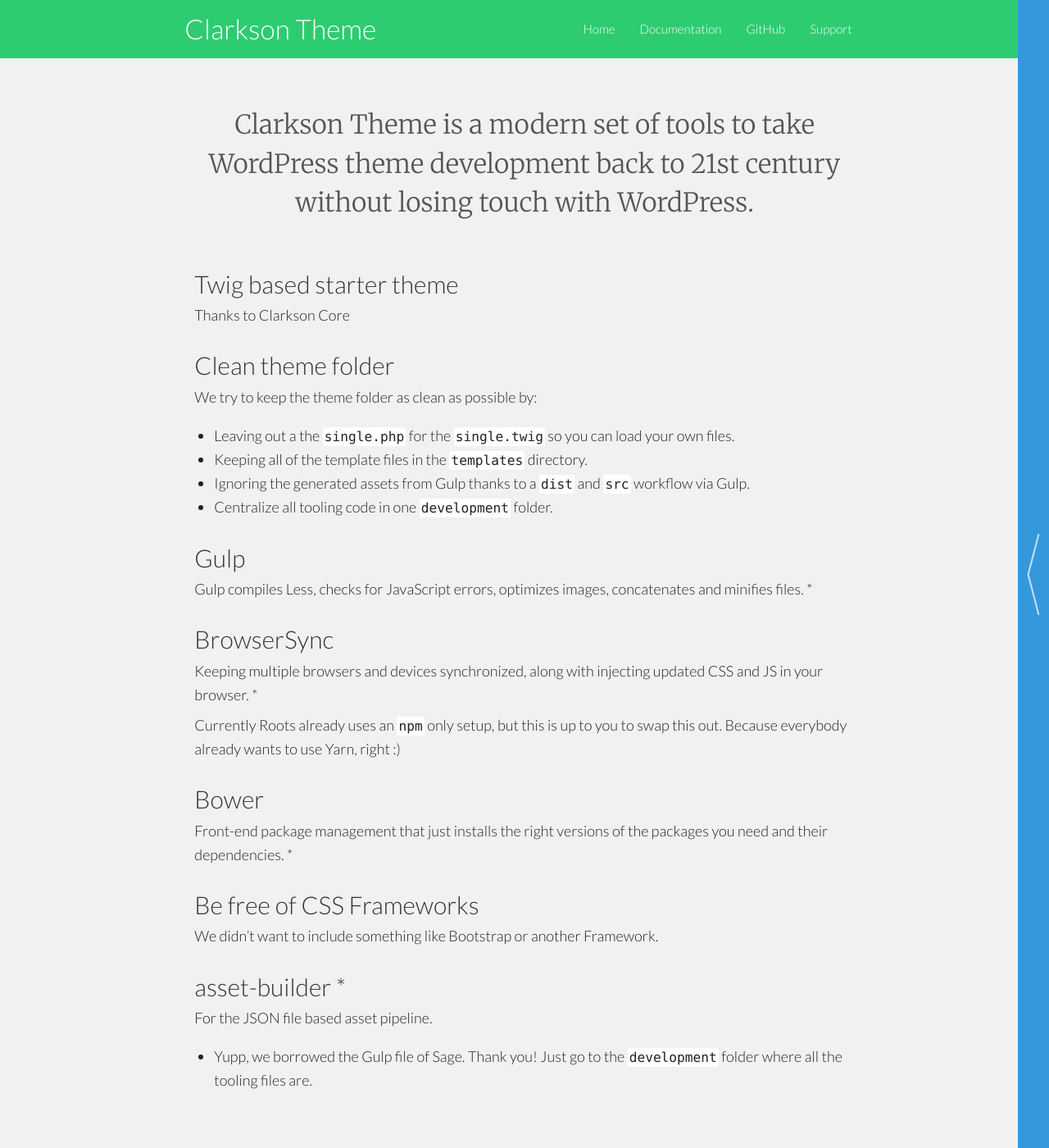
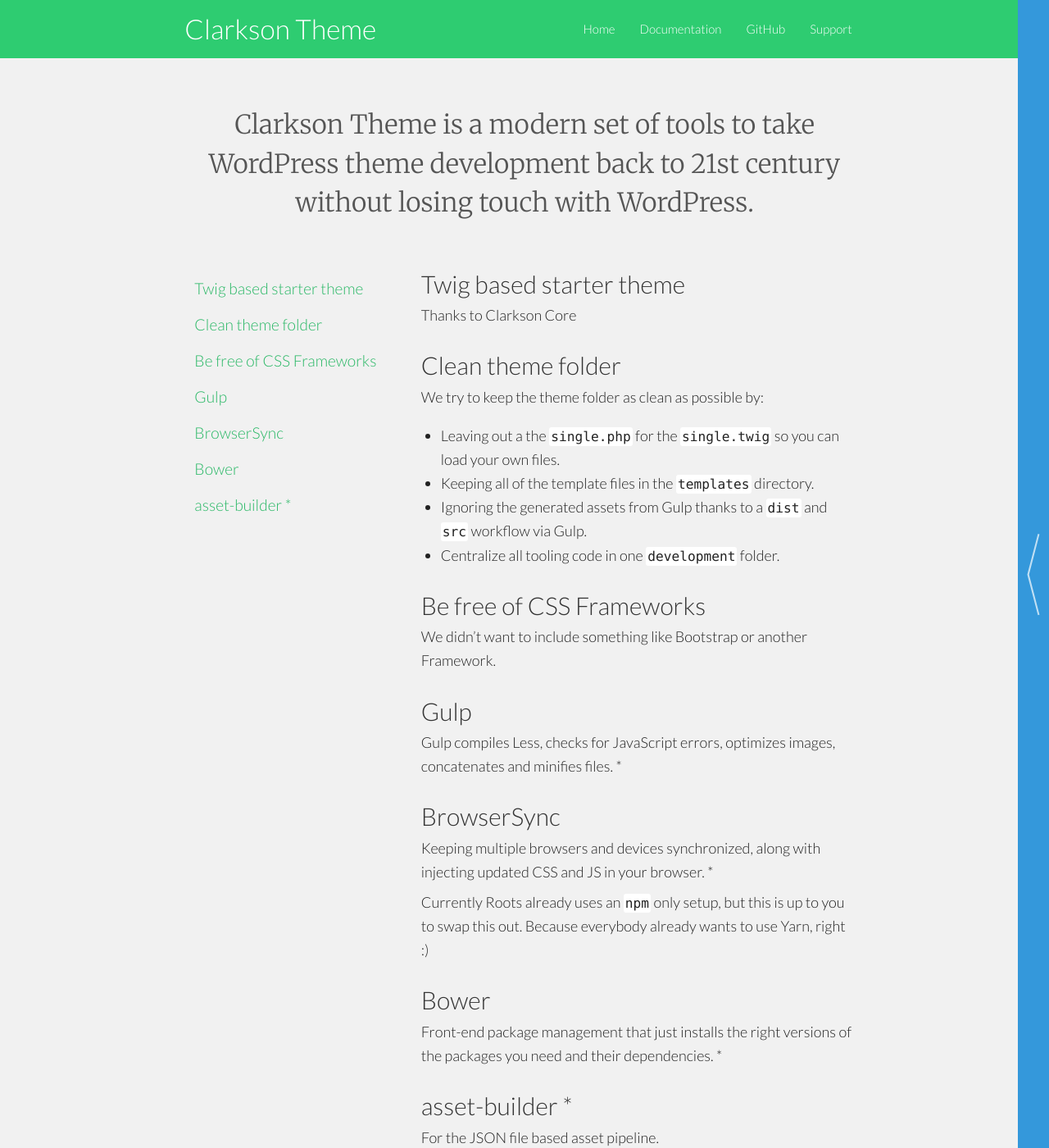
Before and after one commit to level-level/Clarkson-Theme, a Jekyll site: the page built from theme/index.md, in a window 1280 px wide and 1400 px high. Shown: the whole window at 82% size. Built offline with Jekyll 4.4.1, drawn with Linux system fonts in a browser that asks for light colours; some web fonts are replaced; part of the change alters nothing that is shown.

Commit message:
add toc to home landing page

```diff
--- a/_layouts/home.html
+++ b/_layouts/home.html
@@ -12,7 +12,7 @@ layout: default
     <div class="col s12 m4">
         <div class="menu menu-toc toc"></div>
     </div>
-    <div class="col s12 m12 content-text flow-text">
+    <div class="col s12 m8 content-text flow-text">
         {{content}}
     </div>
 </div>
--- a/js/main.js
+++ b/js/main.js
@@ -113,9 +113,21 @@ function options () {
                     $body.find('a').css('cursor', 'auto');
                     $container.html($content);
                     options();
+                    init_toc();
                 }
             }
 
         }).data('smoothState');
-    // js/main.js moet het in
+    function init_toc(){
+        $('.toc').toc({
+            'selectors': 'h2', //elements to use as headings
+            'container': '.content-text', //element to find all selectors in
+            'smoothScrolling': true, //enable or disable smooth scrolling on click
+            'itemClass': function(i, heading, $heading, prefix) { // custom function for item class
+                return 'menu-item';
+            }
+        });
+    }
+
+    init_toc();
 })(jQuery);
--- a/theme/index.md
+++ b/theme/index.md
@@ -20,6 +20,9 @@ We try to keep the theme folder as clean as possible by:
 - Ignoring the generated assets from Gulp thanks to a `dist` and `src` workflow via Gulp.
 - Centralize all tooling code in one `development` folder.
 
+## Be free of CSS Frameworks
+We didn't want to include something like Bootstrap or another Framework.
+
 ## Gulp
 Gulp compiles Less, checks for JavaScript errors, optimizes images, concatenates and minifies files. *
 
@@ -32,9 +35,6 @@ Currently Roots already uses an `npm` only setup, but this is  up to you to swap
 ## Bower
 Front-end package management that just installs the right versions of the packages you need and their dependencies. *
 
-## Be free of CSS Frameworks
-We didn't want to include something like Bootstrap or another Framework.
-
 ## asset-builder *
 For the JSON file based asset pipeline.
 
```
